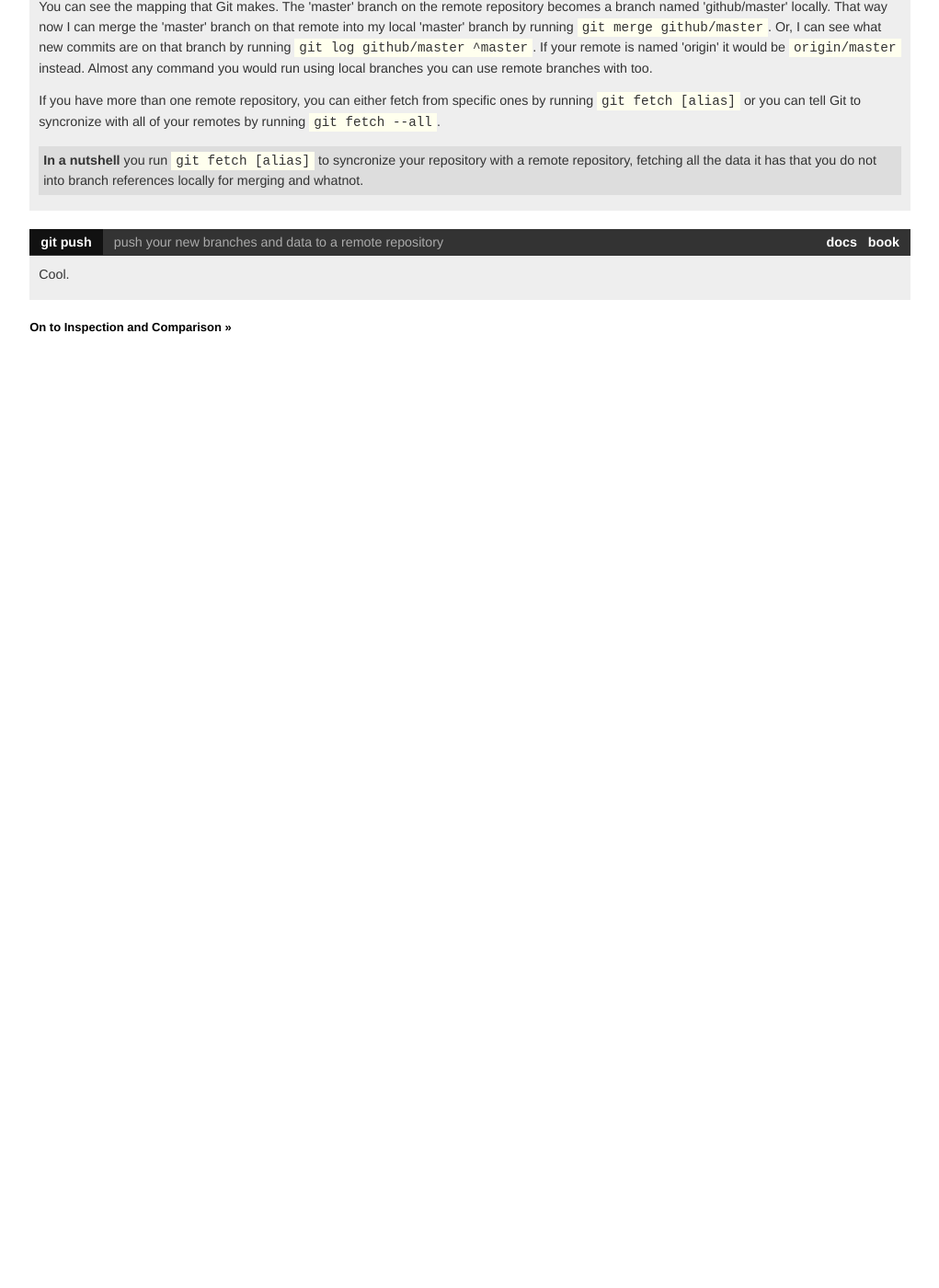
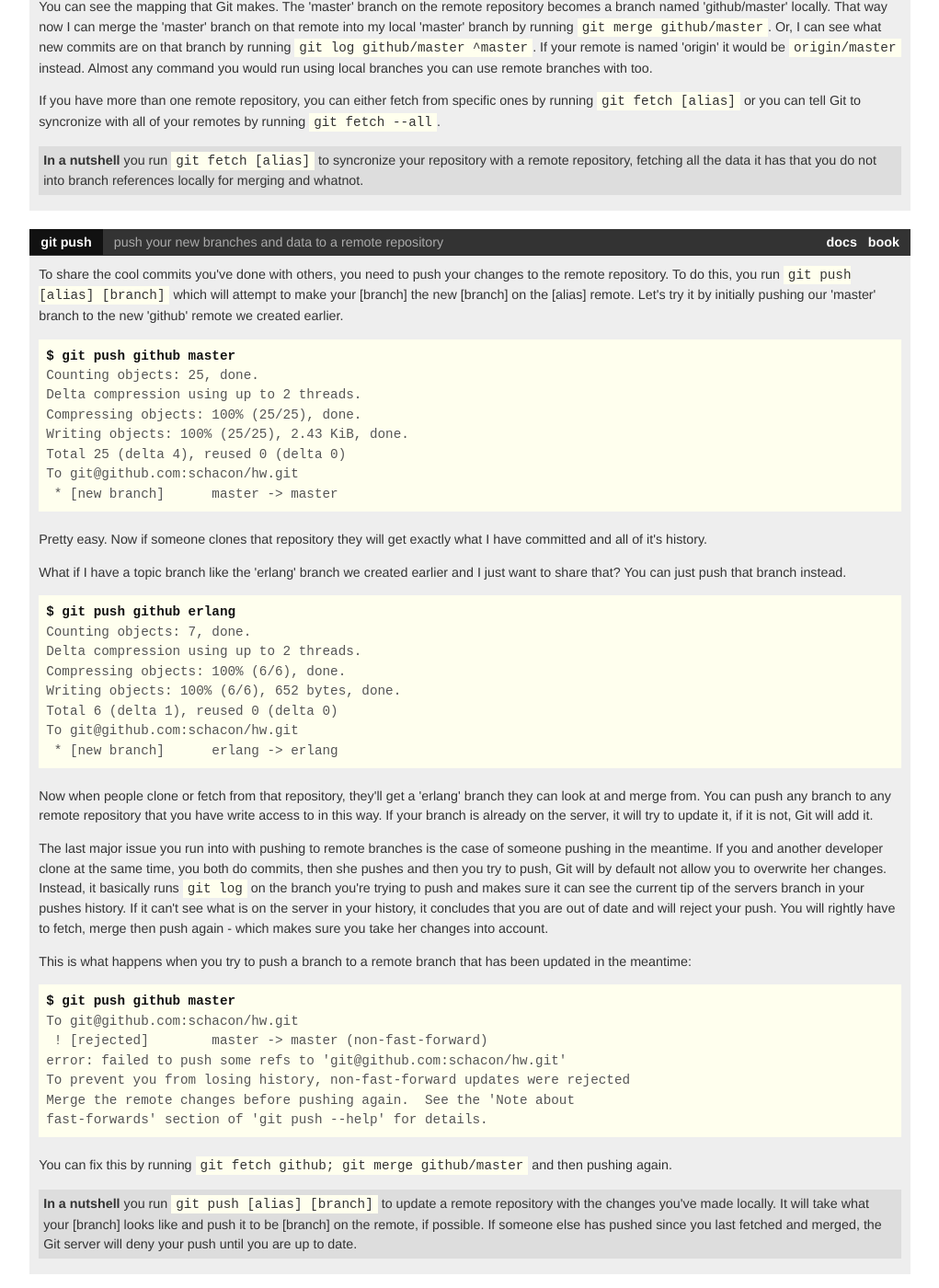
Before and after one commit to git/git-reference, a Jekyll site: the page built from remotes/index.html, in a window 1280 px wide and 1400 px high, scrolled down 2661 px. Shown: the whole window at 92% size, without its empty margins (227-1248 px from the left). Built offline with Jekyll 4.4.1, drawn with Linux system fonts in a browser that asks for light colours; nearby versions of some CDN libraries; library files that are not in the unit come from our copies; before the commit the page ends 3079 px from its top, so only the background shows below that.

Commit message:
basically finished with remotes sections

```diff
--- a/remotes/index.html
+++ b/remotes/index.html
@@ -262,7 +262,81 @@ From github.com:schacon/hw
   </h2>
 
   <div class="block">
-    <p>Cool.</p>
+    <p>To share the cool commits you've done with others, you need to push your
+    changes to the remote repository. To do this, you run
+    <code>git push [alias] [branch]</code> which will attempt to make your [branch]
+    the new [branch] on the [alias] remote. Let's try it by initially pushing
+    our 'master' branch to the new 'github' remote we created earlier.</p>
+
+<pre>
+<b>$ git push github master</b>
+Counting objects: 25, done.
+Delta compression using up to 2 threads.
+Compressing objects: 100% (25/25), done.
+Writing objects: 100% (25/25), 2.43 KiB, done.
+Total 25 (delta 4), reused 0 (delta 0)
+To git@github.com:schacon/hw.git
+ * [new branch]      master -> master
+</pre>
+
+    <p>Pretty easy. Now if someone clones that repository they will get exactly
+    what I have committed and all of it's history.</p>
+
+    <p>What if I have a topic branch like the 'erlang' branch we created earlier
+    and I just want to share that?  You can just push that branch instead.
+
+<pre>
+<b>$ git push github erlang</b>
+Counting objects: 7, done.
+Delta compression using up to 2 threads.
+Compressing objects: 100% (6/6), done.
+Writing objects: 100% (6/6), 652 bytes, done.
+Total 6 (delta 1), reused 0 (delta 0)
+To git@github.com:schacon/hw.git
+ * [new branch]      erlang -> erlang
+</pre>
+
+    <p>Now when people clone or fetch from that repository, they'll get a 'erlang'
+    branch they can look at and merge from. You can push any branch to any
+    remote repository that you have write access to in this way. If your branch
+    is already on the server, it will try to update it, if it is not, Git will
+    add it.</p>
+
+    <p>The last major issue you run into with pushing to remote branches is the
+    case of someone pushing in the meantime.  If you and another developer clone
+    at the same time, you both do commits, then she pushes and then you try to
+    push, Git will by default not allow you to overwrite her changes.  Instead,
+    it basically runs <code>git log</code> on the branch you're trying to push and
+    makes sure it can see the current tip of the servers branch in your pushes
+    history.  If it can't see what is on the server in your history, it concludes
+    that you are out of date and will reject your push.  You will rightly have to
+    fetch, merge then push again - which makes sure you take her changes into
+    account.</p>
+
+    <p>This is what happens when you try to push a branch to a remote branch
+    that has been updated in the meantime:</p>
+
+<pre>
+<b>$ git push github master</b>
+To git@github.com:schacon/hw.git
+ ! [rejected]        master -> master (non-fast-forward)
+error: failed to push some refs to 'git@github.com:schacon/hw.git'
+To prevent you from losing history, non-fast-forward updates were rejected
+Merge the remote changes before pushing again.  See the 'Note about
+fast-forwards' section of 'git push --help' for details.
+</pre>
+
+    <p>You can fix this by running <code>git fetch github; git merge github/master</code>
+    and then pushing again.
+
+    <p class="nutshell">
+    <b>In a nutshell</b> you run <code>git push [alias] [branch]</code> to update a
+    remote repository with the changes you've made locally.  It will take what your
+    [branch] looks like and push it to be [branch] on the remote, if possible.  If
+    someone else has pushed since you last fetched and merged, the Git server will
+    deny your push until you are up to date.
+    </p>
+
   </div>
 </div>
 
```
